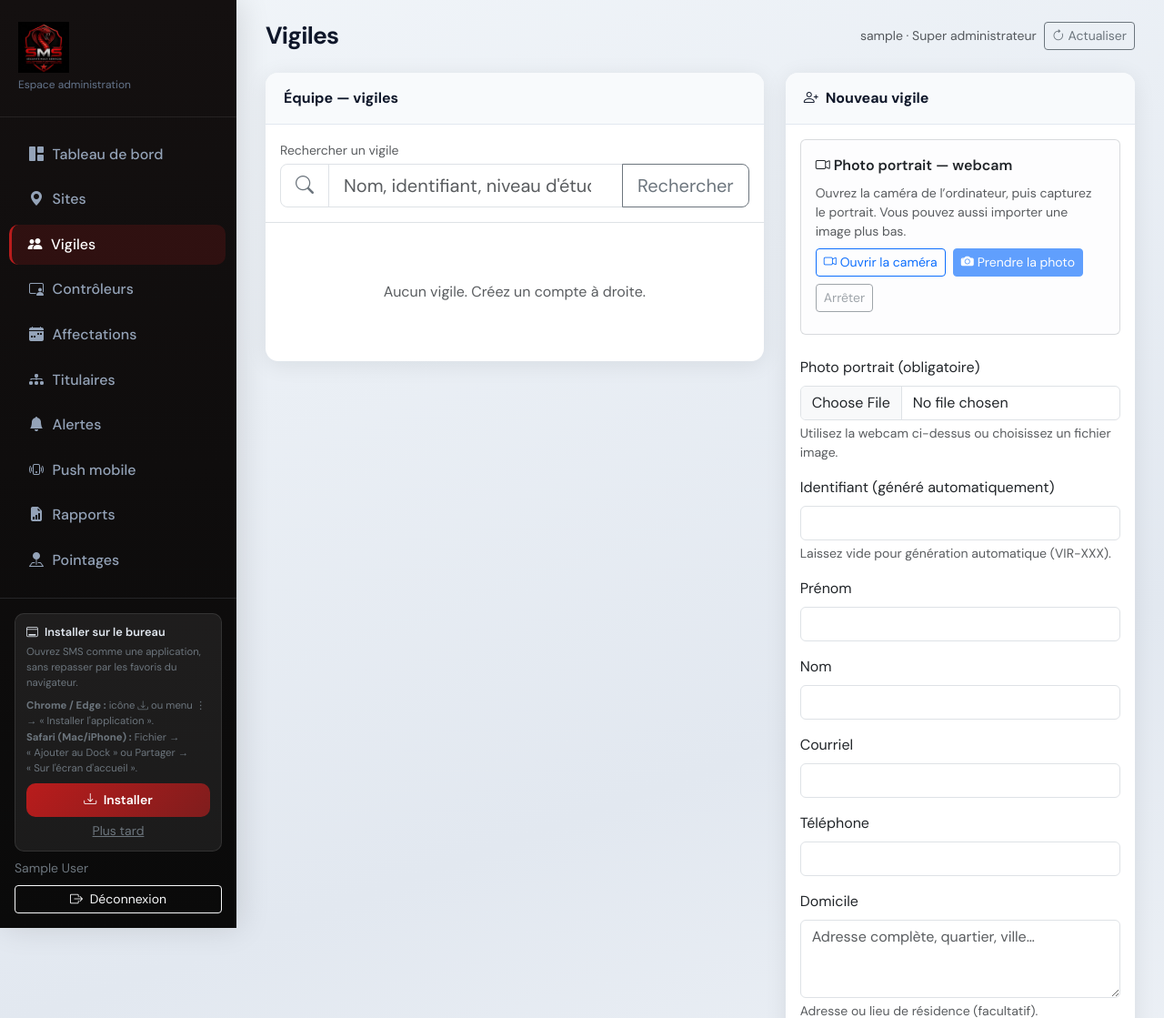
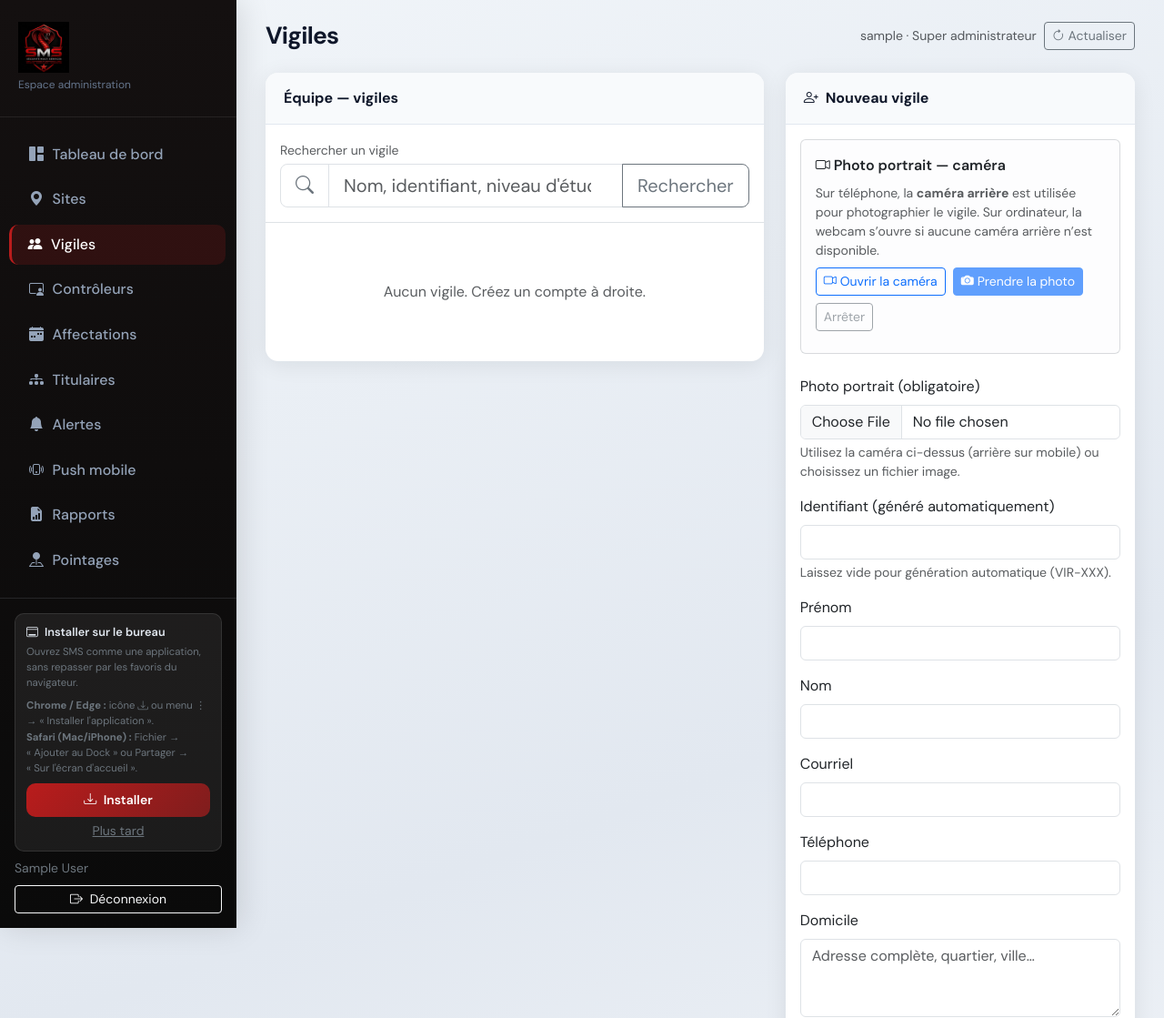
Before and after one commit to killlinux-cell/smsCobra, a Django app: page /dashboard/vigiles/ in a window 1280 px wide. Shown: the top 1119 px of the page at 91% size. Run offline with Django 5.2, Linux system fonts and the light colour scheme; a user stored in the database is signed in; tables that the repository leaves empty hold one stand-in row (values such as "Sample post"); parts of the project's set-up code (start-up, migrations or seed data) failed here and were passed over.

Commit message:
camera arr

```diff
--- a/backend/webadmin/forms.py
+++ b/backend/webadmin/forms.py
@@ -225,7 +225,7 @@ class VigileCreationForm(forms.ModelForm):
     profile_photo = forms.ImageField(
         label="Photo portrait (obligatoire)",
         required=True,
-        help_text="Utilisez la webcam ci-dessus ou choisissez un fichier image.",
+        help_text="Utilisez la caméra ci-dessus (arrière sur mobile) ou choisissez un fichier image.",
     )
 
     class Meta:
@@ -251,6 +251,7 @@ class VigileCreationForm(forms.ModelForm):
                 self.fields[name].widget.attrs.setdefault("class", _CTRL)
         self.fields["profile_photo"].widget.attrs.setdefault("class", "form-control")
         self.fields["profile_photo"].widget.attrs.setdefault("accept", "image/*")
+        self.fields["profile_photo"].widget.attrs.setdefault("capture", "environment")
         self.fields["id_document"].widget.attrs.setdefault("class", "form-control")
         self.fields["id_document"].widget.attrs.setdefault(
             "accept", "image/*,.pdf,application/pdf"
--- a/backend/webadmin/templates/webadmin/vigiles.html
+++ b/backend/webadmin/templates/webadmin/vigiles.html
@@ -75,8 +75,8 @@
           {% csrf_token %}
 
           <div class="mb-4 p-3 rounded border border-secondary border-opacity-25 bg-body-secondary bg-opacity-10">
-            <label class="form-label fw-semibold mb-2"><i class="bi bi-camera-video me-1"></i>Photo portrait — webcam</label>
-            <p class="small text-muted mb-2">Ouvrez la caméra de l’ordinateur, puis capturez le portrait. Vous pouvez aussi importer une image plus bas.</p>
+            <label class="form-label fw-semibold mb-2"><i class="bi bi-camera-video me-1"></i>Photo portrait — caméra</label>
+            <p class="small text-muted mb-2">Sur téléphone, la <strong>caméra arrière</strong> est utilisée pour photographier le vigile. Sur ordinateur, la webcam s’ouvre si aucune caméra arrière n’est disponible.</p>
             <video id="cobra-webcam-video" class="rounded border w-100 bg-dark" style="max-height:240px;object-fit:cover;display:none;" playsinline muted autoplay></video>
             <canvas id="cobra-webcam-canvas" class="d-none"></canvas>
             <div id="cobra-webcam-preview-wrap" class="mt-2 d-none">
@@ -212,23 +212,57 @@
     btnStop.disabled = true;
   }
 
+  function openStream(constraints) {
+    return navigator.mediaDevices.getUserMedia(constraints);
+  }
+
+  function attachStream(s, rearPreferred) {
+    stream = s;
+    video.srcObject = stream;
+    video.style.display = "block";
+    btnSnap.disabled = false;
+    btnStop.disabled = false;
+    if (rearPreferred) {
+      setStatus("Caméra arrière active. Cadrez le vigile face à l’appareil, puis « Prendre la photo ».");
+    } else {
+      setStatus("Caméra active. Cadrez le visage puis « Prendre la photo ».");
+    }
+  }
+
   btnStart.addEventListener("click", function () {
     setStatus("");
     if (!navigator.mediaDevices || !navigator.mediaDevices.getUserMedia) {
       setStatus("La caméra n’est pas disponible dans ce navigateur ou sans HTTPS (sauf localhost).", true);
       return;
     }
-    navigator.mediaDevices.getUserMedia({ video: { facingMode: "user" }, audio: false })
+    stopStream();
+    var attempts = [
+      { video: { facingMode: { exact: "environment" } }, audio: false },
+      { video: { facingMode: { ideal: "environment" } }, audio: false },
+      { video: { facingMode: "environment" }, audio: false },
+      { video: { facingMode: { ideal: "user" } }, audio: false },
+      { video: true, audio: false },
+    ];
+    var chain = Promise.reject();
+    var usedRear = false;
+    attempts.forEach(function (constraints, idx) {
+      chain = chain.catch(function () {
+        return openStream(constraints).then(function (s) {
+          usedRear = idx < 3;
+          return s;
+        });
+      });
+    });
+    chain
       .then(function (s) {
-        stream = s;
-        video.srcObject = stream;
-        video.style.display = "block";
-        btnSnap.disabled = false;
-        btnStop.disabled = false;
-        setStatus("Caméra active. Cadrez le visage puis cliquez « Prendre la photo ».");
+        attachStream(s, usedRear);
       })
       .catch(function (err) {
-        setStatus("Impossible d’accéder à la caméra : " + (err && err.message ? err.message : "permission refusée ou appareil indisponible."), true);
+        setStatus(
+          "Impossible d’accéder à la caméra : "
+            + (err && err.message ? err.message : "permission refusée ou appareil indisponible."),
+          true
+        );
       });
   });
 
```
